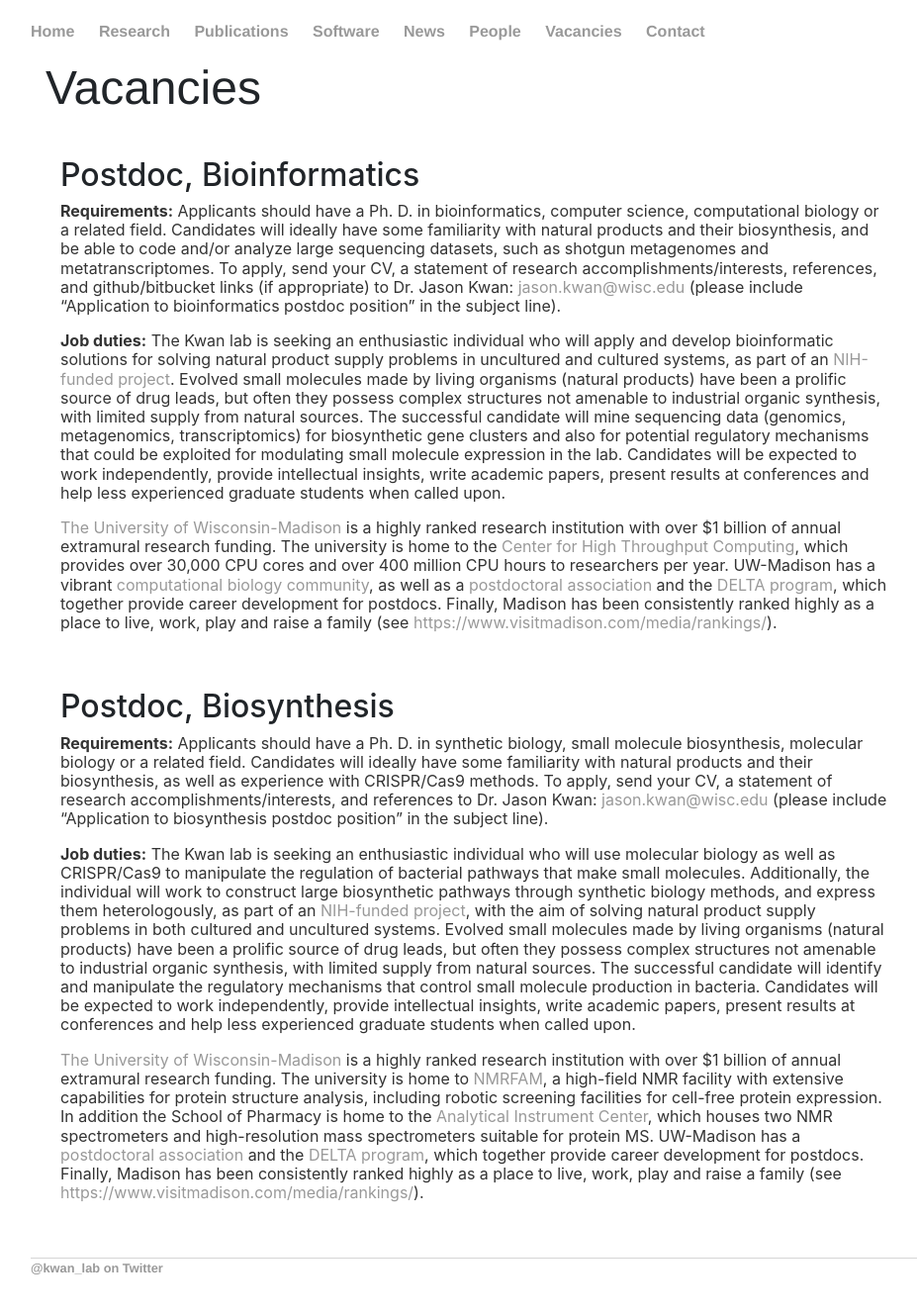
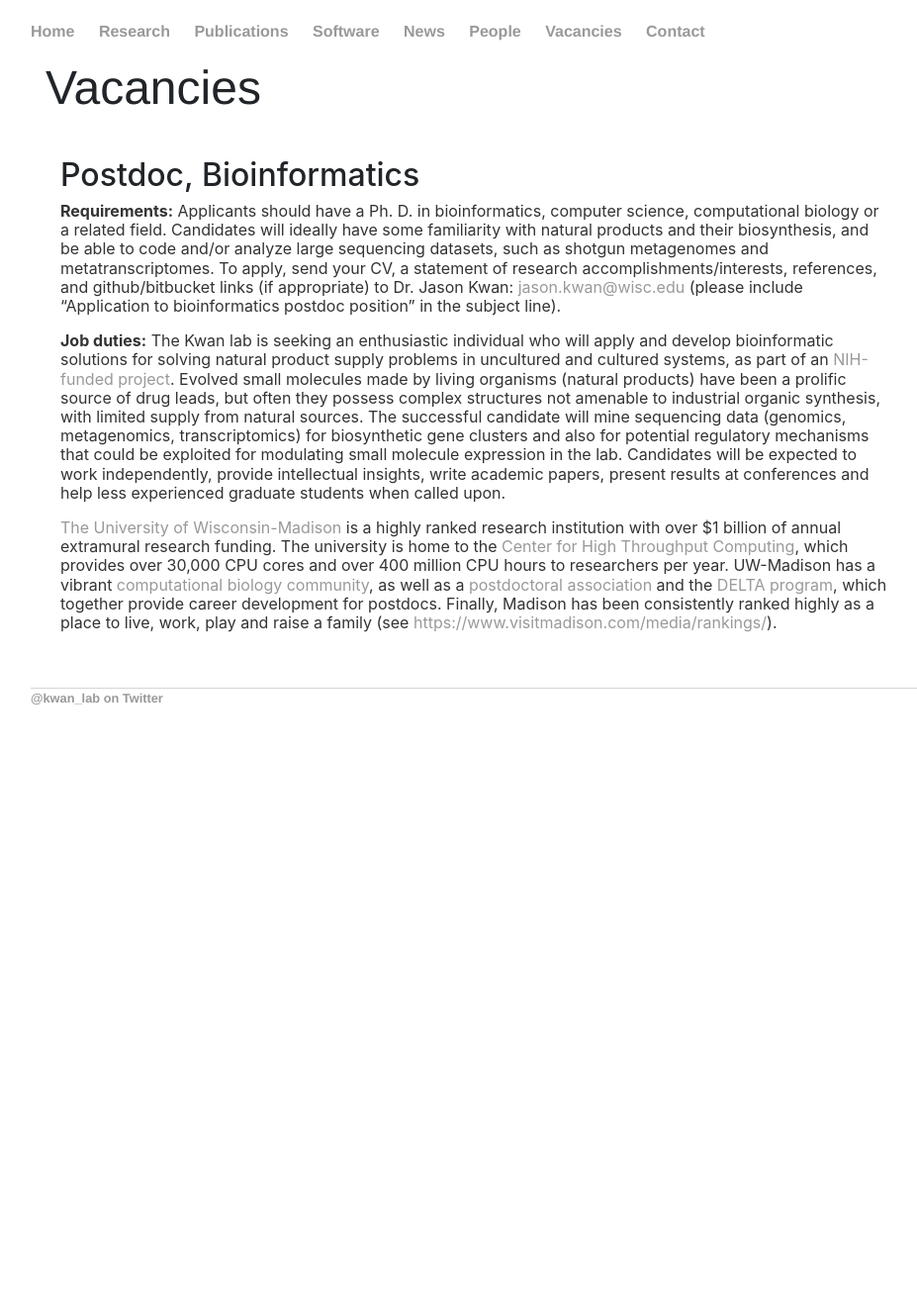
Before and after one commit to KwanLab/KwanLab.github.io, a Jekyll site: the page built from vacancies/index.html, in a window 1280 px wide. Shown: the whole page at 99% size, without its empty margins (161-1088 px from the left). Built offline with Jekyll 4.4.1, drawn with Linux system fonts in a browser that asks for light colours; after the commit the page ends 900 px from its top, so only the background shows below that.

Commit message:
Deleted biosynthesis postdoc position because it has been filled

```diff
--- a/vacancies/index.html
+++ b/vacancies/index.html
@@ -16,14 +16,3 @@ title: Vacancies
         <p class="small"><a href="https://www.wisc.edu/">The University of Wisconsin-Madison</a> is a highly ranked research institution with over $1 billion of annual extramural research funding. The university is home to the <a href="http://chtc.cs.wisc.edu">Center for High Throughput Computing</a>, which provides over 30,000 CPU cores and over 400 million CPU hours to researchers per year. UW-Madison has a vibrant <a href="https://combee-uw-madison.github.io/studyGroup/">computational biology community</a>, as well as a <a href="https://uwpa.wisc.edu/">postdoctoral association</a> and the <a href="https://delta.wisc.edu/">DELTA program</a>, which together provide career development for postdocs. Finally, Madison has been consistently ranked highly as a place to live, work, play and raise a family (see <a href="https://www.visitmadison.com/media/rankings/">https://www.visitmadison.com/media/rankings/</a>).</p>
     </div>
 </div>
-
-<div class="row marketing">
-    <div class="col-sm-12">
-        <a id="biosynthesis_postdoc"><h2>Postdoc, Biosynthesis</h2></a>
-        <p class="small"><b>Requirements:</b> Applicants should have a Ph. D. in synthetic biology, small molecule biosynthesis, molecular biology or a related field. Candidates will ideally have some familiarity with natural products and their biosynthesis, as well as experience with CRISPR/Cas9 methods. To apply, send your CV, a statement of research accomplishments/interests, and references to Dr. Jason Kwan: <a href="mailto:jason.kwan@wisc.edu">jason.kwan@wisc.edu</a> (please include “Application to biosynthesis postdoc position” in the subject line).</p>
-
-        <p class="small"><b>Job duties:</b> The Kwan lab is seeking an enthusiastic individual who will use molecular biology as well as CRISPR/Cas9 to manipulate the regulation of bacterial pathways that make small molecules. Additionally, the individual will work to construct large biosynthetic pathways through synthetic biology methods, and express them heterologously, as part of an <a href="/2019/08/26/kwan-lab-receives-grant-from-NIGMS.html">NIH-funded project</a>, with the aim of solving natural product supply problems in both cultured and uncultured systems. Evolved small molecules made by living organisms (natural products) have been a prolific source of drug leads, but often they possess complex structures not amenable to industrial organic synthesis, with limited supply from natural sources. The successful candidate will identify and manipulate the regulatory mechanisms that control small molecule production in bacteria. Candidates will be expected to work independently, provide intellectual insights, write academic papers, present results at conferences and help less experienced graduate students when called upon.</p>
-
-        <p class="small"><a href="https://www.wisc.edu/">The University of Wisconsin-Madison</a> is a highly ranked research institution with over $1 billion of annual extramural research funding. The university is home to <a href="https://nmrfam.wisc.edu/">NMRFAM</a>, a high-field NMR facility with extensive capabilities for protein structure analysis, including robotic screening facilities for cell-free protein expression. In addition the School of Pharmacy is home to the <a href="https://pharmacy.wisc.edu/aic/">Analytical Instrument Center</a>, which houses two NMR spectrometers and high-resolution mass spectrometers suitable for protein MS. UW-Madison has a <a href="https://uwpa.wisc.edu/">postdoctoral association</a> and the <a href="https://delta.wisc.edu/">DELTA program</a>, which together provide career development for postdocs. Finally, Madison has been consistently ranked highly as a place to live, work, play and raise a family (see <a href="https://www.visitmadison.com/media/rankings/">https://www.visitmadison.com/media/rankings/</a>).</p>
-    </div>
-</div>
```
